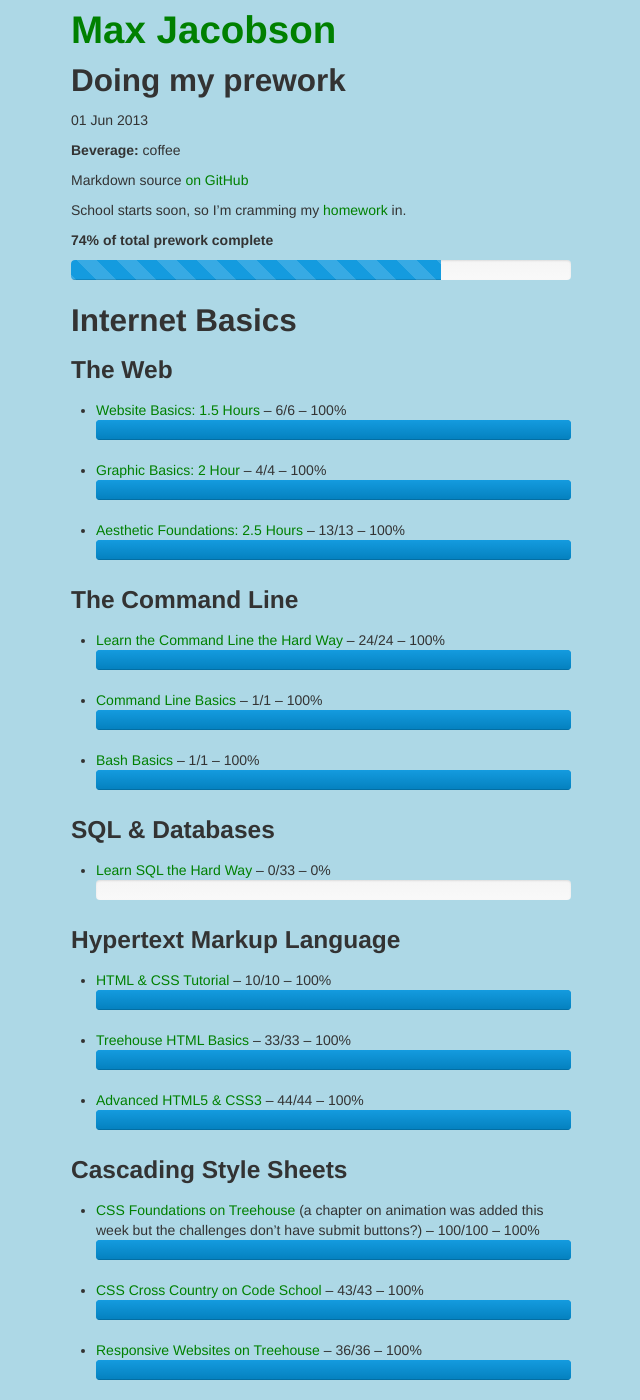
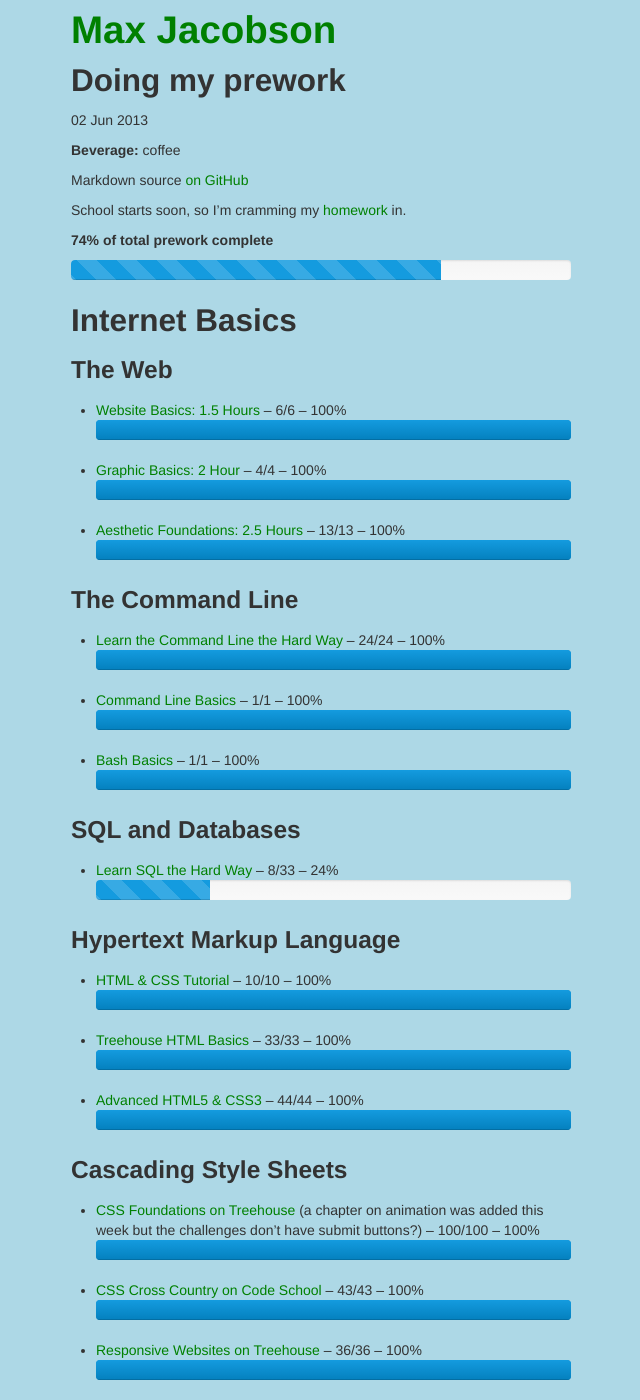
Before and after one commit to hardscrabble/hardscrabble.github.io, a Jekyll site: the page built from _posts/2013-06-02-prework.md, in a window 1280 px wide and 1400 px high. Shown: the whole window, without its empty margins (319-959 px from the left). Built offline with Jekyll 4.4.1, drawn with Linux system fonts in a browser that asks for light colours; comment, search, counter and statistics services are not loaded.

Commit message:
pushed post into today

```diff
--- a/_posts/2013-06-01-prework.md
+++ b/_posts/2013-06-02-prework.md
@@ -1,7 +1,7 @@
 ---
 layout: post
 title: Doing my prework
-date: 2013-06-01 10:36 PM
+date: 2013-06-02 2:43 AM
 category: programming
 beverage: coffee
 ---
@@ -22,9 +22,9 @@ School starts soon, so I'm cramming my [homework](http://prework.flatironschool.
 * [Command Line Basics](http://blog.teamtreehouse.com/command-line-basics) -- 1/1
 * [Bash Basics](https://gist.github.com/a8a7ca963e37e0b108b9) -- 1/1
 
-### SQL & Databases
+### SQL and Databases
 
-* [Learn SQL the Hard Way](http://sql.learncodethehardway.org/book/) -- 0/33
+* [Learn SQL the Hard Way](http://sql.learncodethehardway.org/book/) -- 8/33
 
 ### Hypertext Markup Language
 
```
